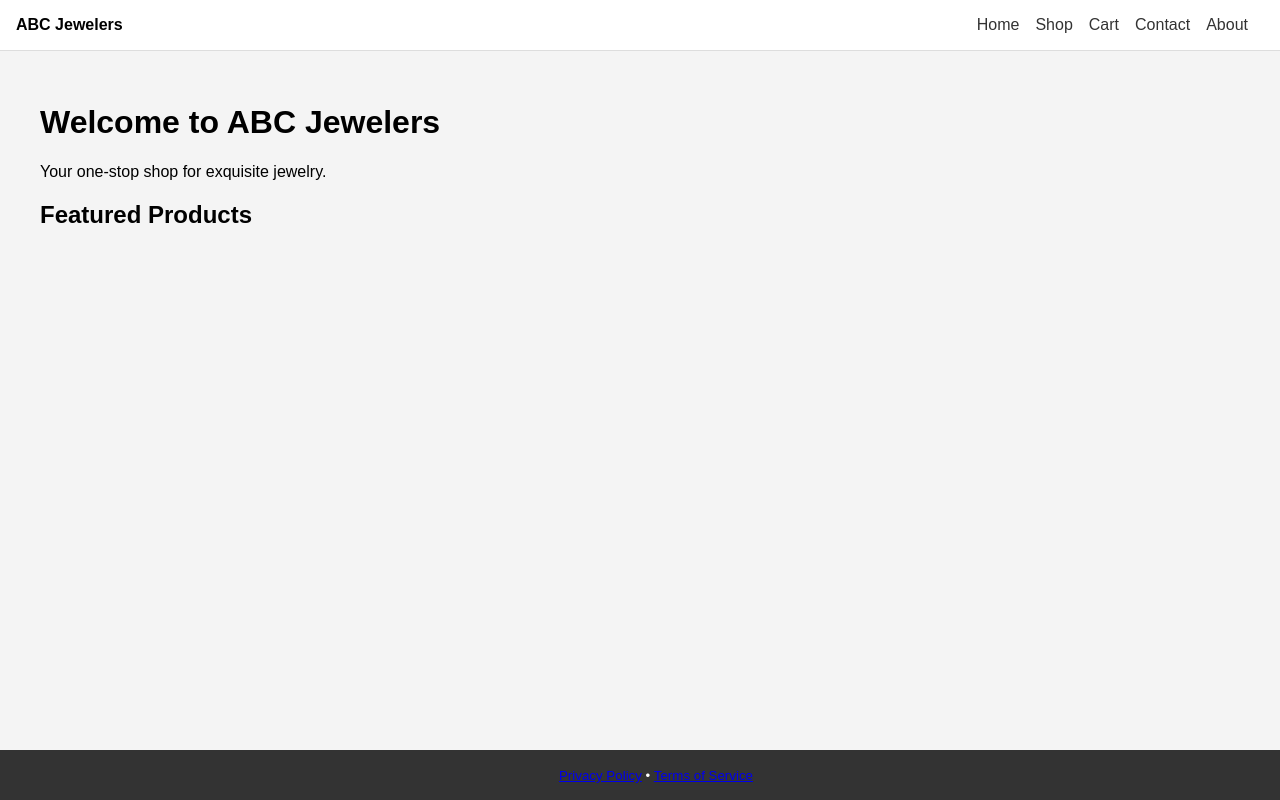
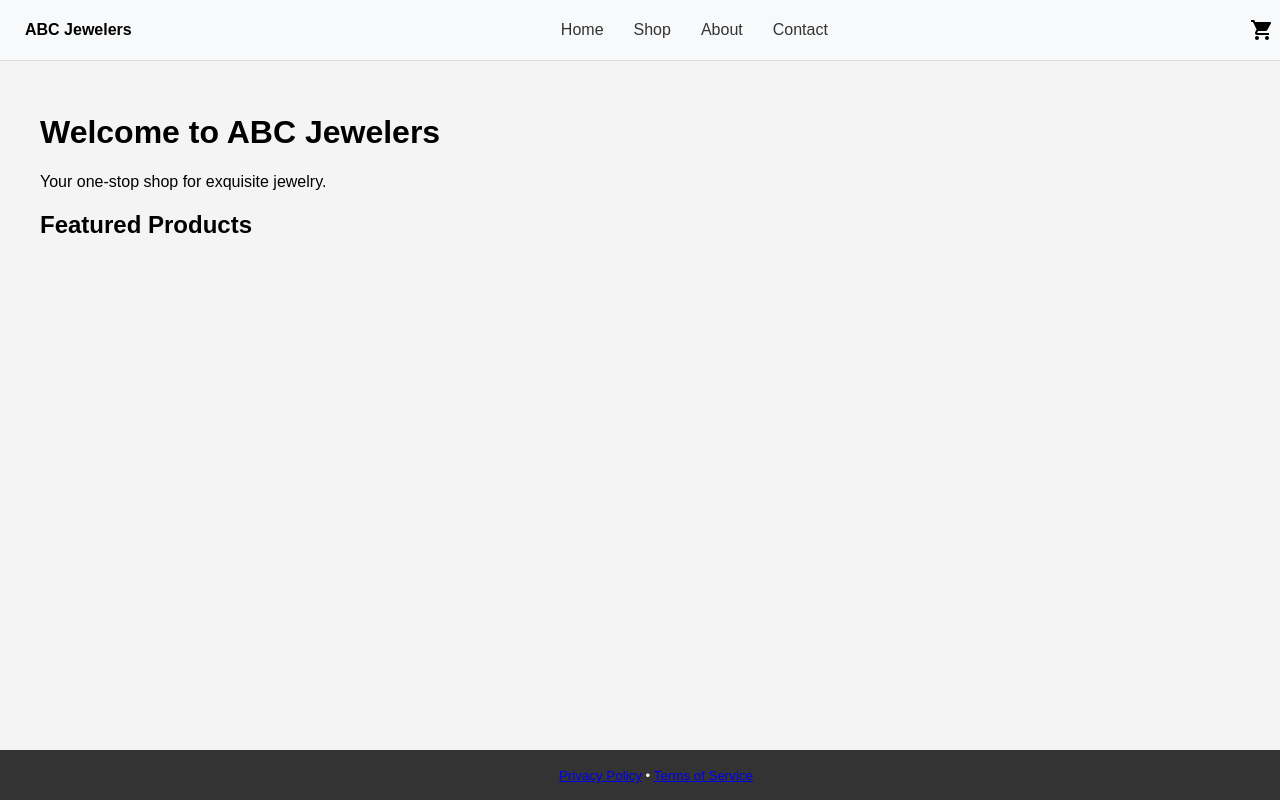
Before and after one commit to aarushi-lakhi/ABC-Jewelers, a React (Create React App) app in the folder frontend/: page / in a window 1280 px wide. Built offline with nearby package versions, Linux system fonts and the light colour scheme.

Commit message:
installed mui and updated nav bar

```diff
--- a/frontend/package.json
+++ b/frontend/package.json
@@ -3,6 +3,9 @@
   "version": "0.1.0",
   "private": true,
   "dependencies": {
+    "@emotion/react": "^11.13.0",
+    "@emotion/styled": "^11.13.0",
+    "@mui/icons-material": "^5.16.4",
     "@testing-library/jest-dom": "^5.17.0",
     "@testing-library/react": "^13.4.0",
     "@testing-library/user-event": "^13.5.0",
--- a/frontend/src/components/Navbar.jsx
+++ b/frontend/src/components/Navbar.jsx
@@ -1,19 +1,33 @@
 import React from 'react';
 import { Link } from 'react-router-dom';
+import { IconButton } from '@mui/material';
+import ShoppingCartIcon from '@mui/icons-material/ShoppingCart';
 
 const Navbar = () => {
   return (
-    <nav className="container-fluid">
-      <ul>
-        <li><strong>ABC Jewelers</strong></li>
+    <nav style={{ display: 'flex', justifyContent: 'space-between', alignItems: 'center', padding: '10px', backgroundColor: '#f8f9fa' }}>
+      <ul style={{ listStyle: 'none', display: 'flex', margin: 0, padding: 0 }}>
+        <li style={{ margin: '0 15px' }}>
+          <strong>ABC Jewelers</strong>
+        </li>
       </ul>
-      <ul>
-        <li><Link to="/">Home</Link></li>
-        <li><Link to="/shop">Shop</Link></li>
-        <li><Link to="/cart">Cart</Link></li>
-        <li><Link to="/contact">Contact</Link></li>
-        <li><Link to="/about">About</Link></li>
+      <ul style={{ listStyle: 'none', display: 'flex', margin: 0, padding: 0 }}>
+        <li style={{ margin: '0 15px' }}>
+          <Link to="/">Home</Link>
+        </li>
+        <li style={{ margin: '0 15px' }}>
+          <Link to="/shop">Shop</Link>
+        </li>
+        <li style={{ margin: '0 15px' }}>
+          <Link to="/about">About</Link>
+        </li>
+        <li style={{ margin: '0 15px' }}>
+          <Link to="/contact">Contact</Link>
+        </li>
       </ul>
+      <IconButton edge="end" color="inherit" aria-label="cart" component={Link} to="/cart">
+        <ShoppingCartIcon />
+      </IconButton>
     </nav>
   );
 };
```
Also changed, not shown: 1 other file (tests, documents, lock files or other folders).
